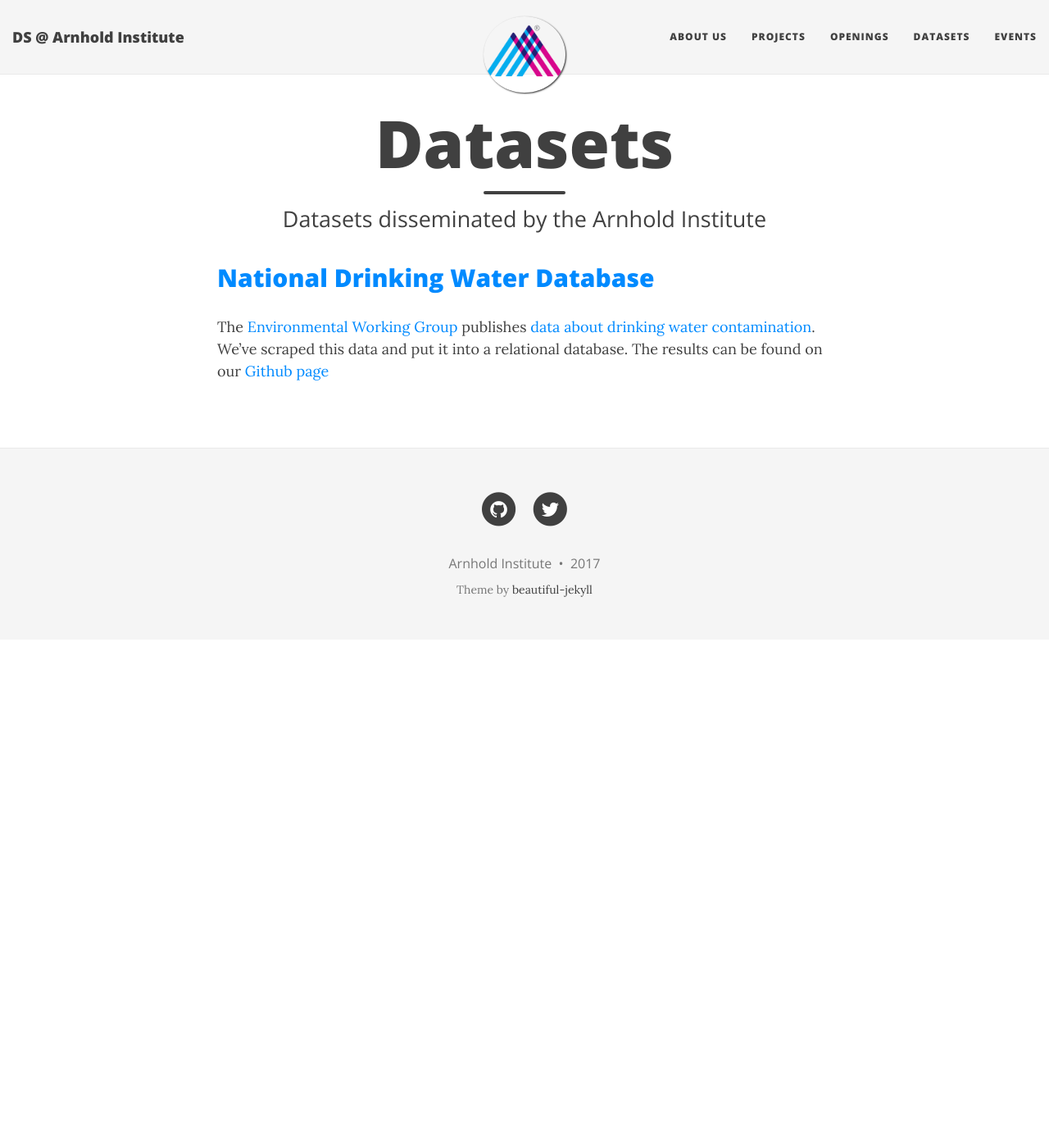
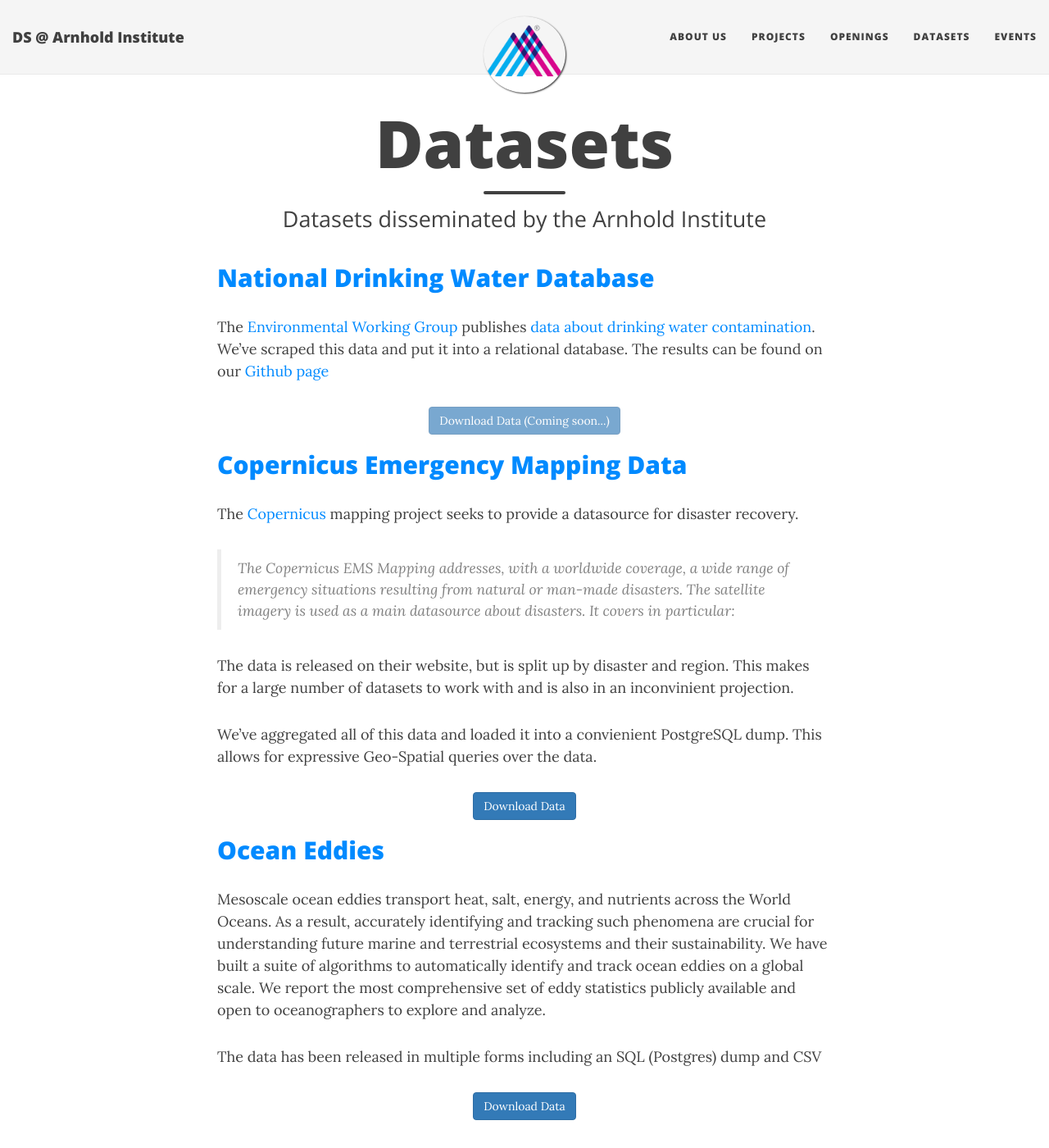
Before and after one commit to ArnholdInstitute/arnholdinstitute.github.io, a Jekyll site: the page built from datasets.md, in a window 1280 px wide and 1400 px high. Shown: the whole window at 82% size. Built offline with Jekyll 4.4.1, drawn with Linux system fonts in a browser that asks for light colours; nearby versions of some CDN libraries.

Commit message:
Updating datasets.md

```diff
--- a/datasets.md
+++ b/datasets.md
@@ -7,3 +7,37 @@
 ## [National Drinking Water Database](https://github.com/ArnholdInstitute/National-Drinking-Water)
 
 The [Environmental Working Group](http://www.ewg.org) publishes [data about drinking water contamination](http://www.ewg.org/tap-water/).  We've scraped this data and put it into a relational database.  The results can be found on our [Github page](https://github.com/ArnholdInstitute/National-Drinking-Water)
+
+<div class="row" style="display: flex; justify-content: center; align-items: center">
+	<a class="btn btn-primary disabled" href="#">
+		Download Data (Coming soon...)
+	</a>
+</div>
+
+## [Copernicus Emergency Mapping Data](https://github.com/ArnholdInstitute/Copernicus-Mapping-DB)
+
+The [Copernicus](http://emergency.copernicus.eu/mapping/ems/emergency-management-service-mapping) mapping project seeks to provide a datasource for disaster recovery.
+
+> The Copernicus EMS Mapping addresses, with a worldwide coverage, a wide range of emergency situations resulting from natural or man-made disasters. The satellite imagery is used as a main datasource about disasters. It covers in particular:
+
+The data is released on their website, but is split up by disaster and region.  This makes for a large number of datasets to work with and is also in an inconvinient projection.
+
+We've aggregated all of this data and loaded it into a convienient PostgreSQL dump.  This allows for expressive Geo-Spatial queries over the data.
+
+<div class="row" style="display: flex; justify-content: center; align-items: center">
+	<a class="btn btn-primary" target="_blank" href="https://data.world/arnholdinst/copernicus-emergency-mapping-data">
+		Download Data
+	</a>
+</div>
+
+## [Ocean Eddies](https://github.com/jfaghm/OceanEddies)
+
+Mesoscale ocean eddies transport heat, salt, energy, and nutrients across the World Oceans. As a result, accurately identifying and tracking such phenomena are crucial for understanding future marine and terrestrial ecosystems and their sustainability. We have built a suite of algorithms to automatically identify and track ocean eddies on a global scale. We report the most comprehensive set of eddy statistics publicly available and open to oceanographers to explore and analyze.
+
+The data has been released in multiple forms including an SQL (Postgres) dump and CSV
+
+<div class="row" style="display: flex; justify-content: center; align-items: center">
+	<a class="btn btn-primary" target="_blank" href="https://data.world/arnholdinst/ocean-eddies">
+		Download Data
+	</a>
+</div>
```
